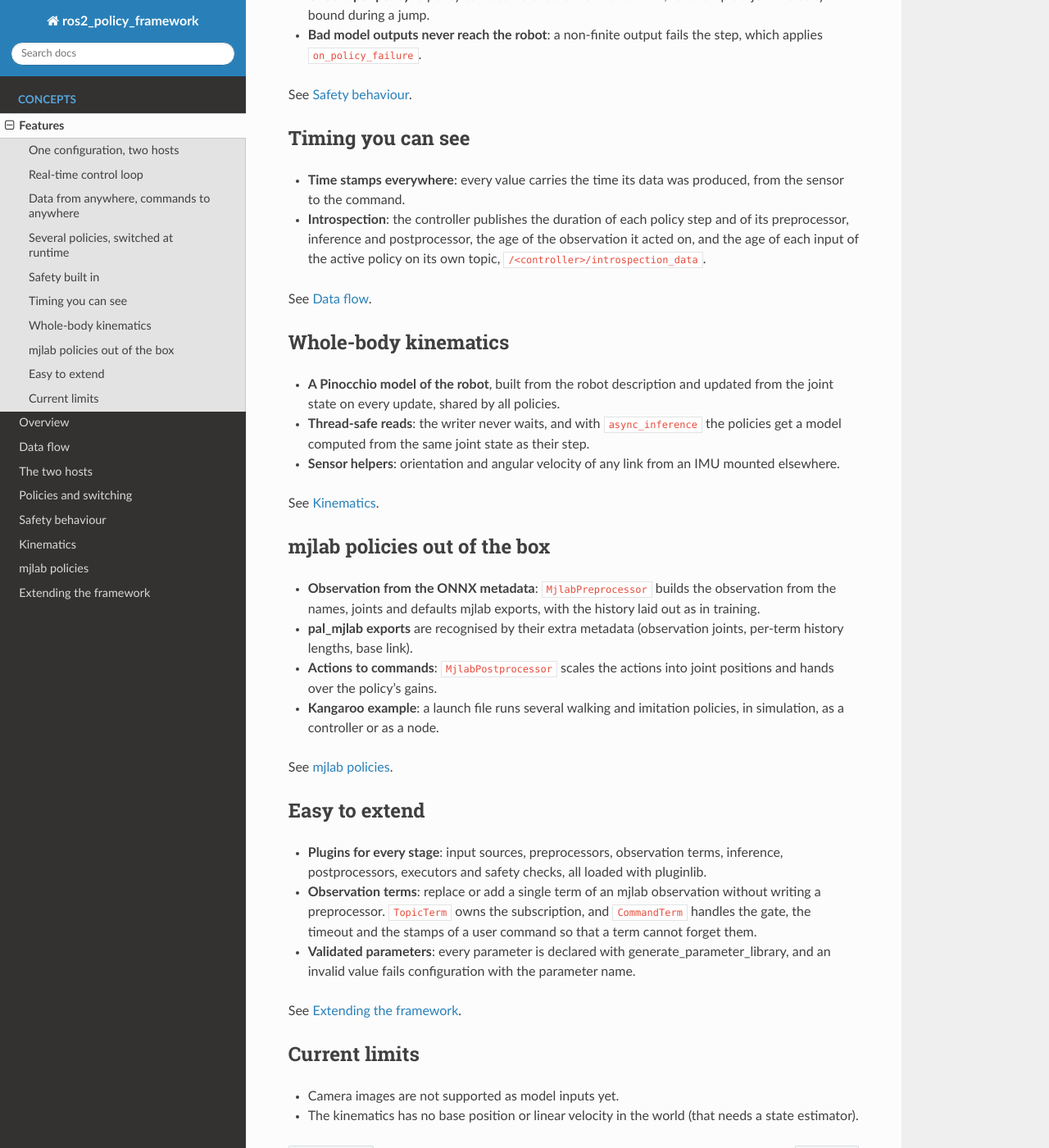
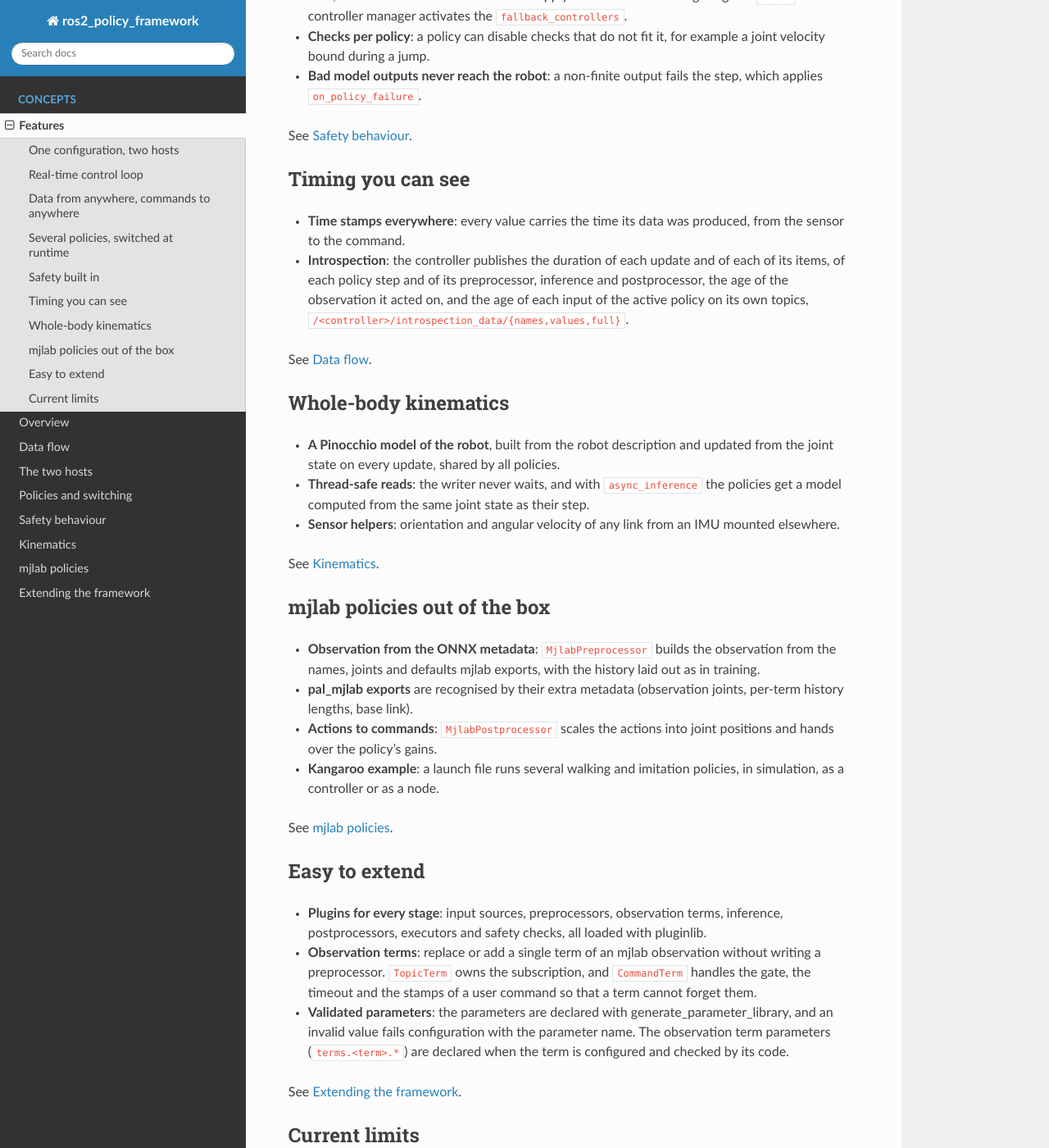
Before and after one commit to saikishor/ros2_policy_framework, a Sphinx documentation site: the page built from docs/features.rst, in a window 1280 px wide and 1400 px high, scrolled down 2019 px. Shown: the whole window at 82% size. Built offline with Sphinx 7.4.7 and the Read the Docs theme 3.1.0, drawn with Linux system fonts in a browser that asks for light colours; some of the changed text lies outside the part shown.

Commit message:
Correct the features page on allocation, introspection topics and parameter declaration

```diff
--- a/docs/features.rst
+++ b/docs/features.rst
@@ -12,7 +12,8 @@ One configuration, two hosts
   ``use_sim_time``.
 - **ros2_control controller** (``PolicyController``): state interfaces and/or topics in,
   command interfaces out, inside the control loop.
-- The same policy configuration runs in both. Only the sources and executors change.
+- The same policy configuration runs in both. Mainly the sources and executors change, plus
+  how the gains reach the joints (for example ``gains_as_commands`` for ``PdEffortExecutor``).
 
 See :doc:`hosts`.
 
@@ -26,7 +27,7 @@ Real-time control loop
   ros2_control ``is_async`` option is supported too.
 - **No allocation in the cycle**: entries are registered while configuring, and the cycle
   only uses indices. All models are loaded at configuration, so switching policies never loads
-  or allocates.
+  a model; the only work on a switch is a log line and the ``~/active_policies`` message.
 - **Unreadable state interfaces** (for example locked by an asynchronous hardware component)
   are tolerated for up to ``max_failed_reads`` updates.
 
@@ -95,9 +96,10 @@ Timing you can see
 
 - **Time stamps everywhere**: every value carries the time its data was produced, from the
   sensor to the command.
-- **Introspection**: the controller publishes the duration of each policy step and of its
-  preprocessor, inference and postprocessor, the age of the observation it acted on, and the
-  age of each input of the active policy on its own topic, ``/<controller>/introspection_data``.
+- **Introspection**: the controller publishes the duration of each update and of each of its
+  items, of each policy step and of its preprocessor, inference and postprocessor, the age of
+  the observation it acted on, and the age of each input of the active policy on its own
+  topics, ``/<controller>/introspection_data/{names,values,full}``.
 
 See :doc:`data_flow`.
 
@@ -135,8 +137,10 @@ Easy to extend
 - **Observation terms**: replace or add a single term of an mjlab observation without writing
   a preprocessor. ``TopicTerm`` owns the subscription, and ``CommandTerm`` handles the gate,
   the timeout and the stamps of a user command so that a term cannot forget them.
-- **Validated parameters**: every parameter is declared with generate_parameter_library, and
-  an invalid value fails configuration with the parameter name.
+- **Validated parameters**: the parameters are declared with generate_parameter_library, and
+  an invalid value fails configuration with the parameter name. The observation term
+  parameters (``terms.<term>.*``) are declared when the term is configured and checked by its
+  code.
 
 See :doc:`extending`.
 
```
Also changed, not shown: other parts of docs/features.rst (+1 -1 lines).
